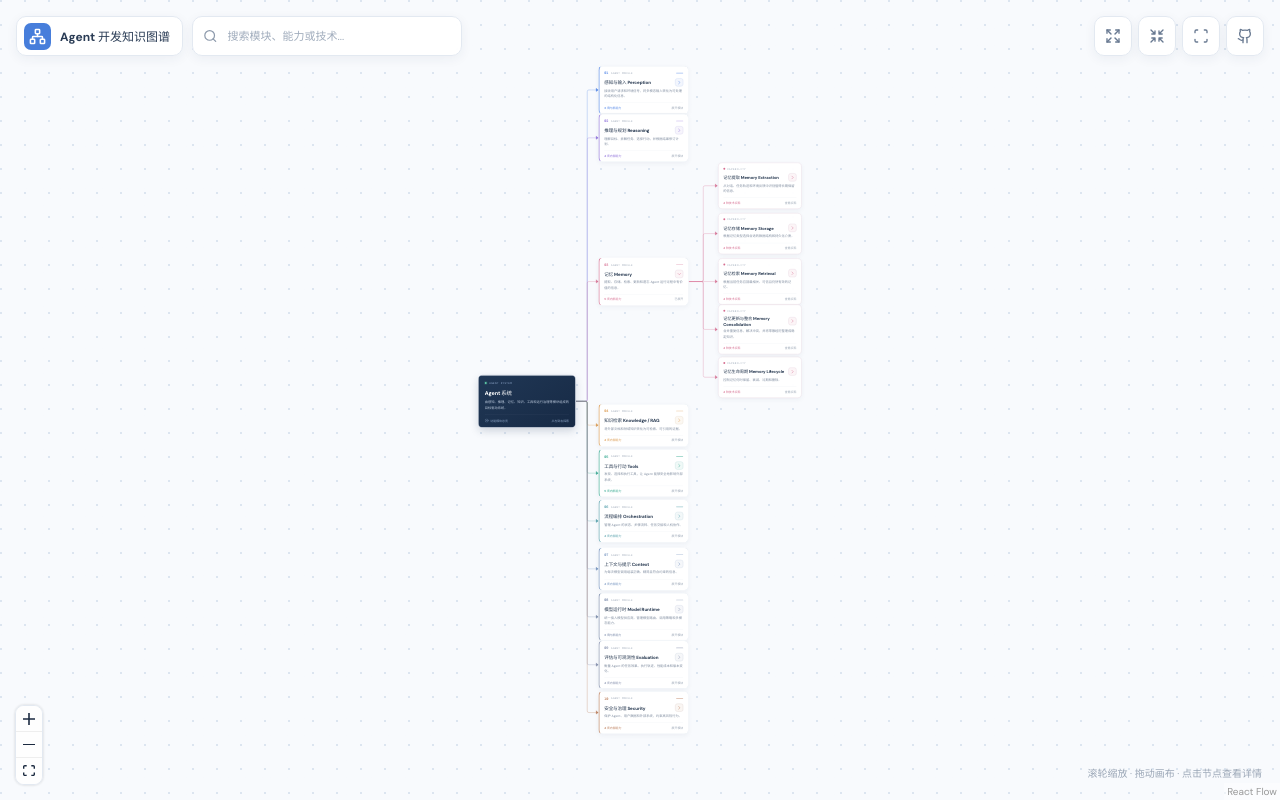
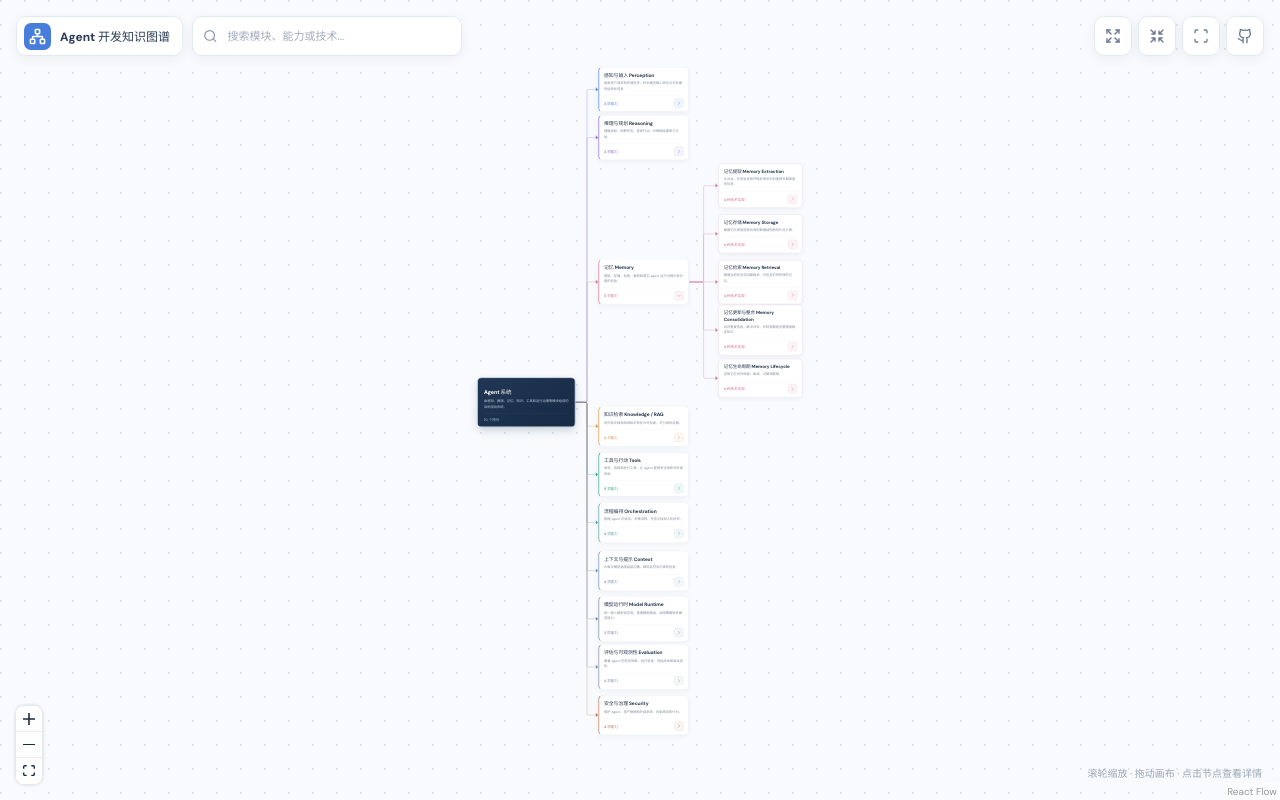
Before and after one commit to RIVERS0FT/Agent, a React (Vite) app: page / in a window 1280 px wide. Built offline with nearby package versions, Linux system fonts and the light colour scheme.

Commit message:
ui: simplify knowledge nodes and improve insight typography

```diff
--- a/src/components/KnowledgeNode.tsx
+++ b/src/components/KnowledgeNode.tsx
@@ -1,4 +1,4 @@
-import { ChevronDown, ChevronRight, CircleDot } from "lucide-react";
+import { ChevronDown, ChevronRight } from "lucide-react";
 import { Handle, Position, type Node, type NodeProps } from "@xyflow/react";
 import type { CSSProperties } from "react";
 import type { KnowledgeNodeData } from "../types";
@@ -6,19 +6,20 @@ import type { KnowledgeNodeData } from "../types";
 type KnowledgeFlowNode = Node<KnowledgeNodeData, "knowledge">;
 
 function ExpandButton({ data }: { data: KnowledgeNodeData }) {
-  if (!data.hasChildren) return null;
+  if (!data.hasChildren || data.kind === "root") return null;
+
   return (
     <button
       type="button"
       className="expand-node-button nodrag"
-      aria-label={data.expanded ? "收起下级" : "展开下级"}
-      title={data.expanded ? "收起下级" : "展开下级"}
+      aria-label={data.expanded ? "收起下级节点" : "展开下级节点"}
+      title={data.expanded ? "收起下级节点" : "展开下级节点"}
       onClick={(event) => {
         event.stopPropagation();
         data.onToggle(data.item.id);
       }}
     >
-      {data.expanded ? <ChevronDown size={16} /> : <ChevronRight size={16} />}
+      {data.expanded ? <ChevronDown size={17} /> : <ChevronRight size={17} />}
     </button>
   );
 }
@@ -30,6 +31,13 @@ export function KnowledgeNode({ data, selected }: NodeProps<KnowledgeFlowNode>)
     ((selected || data.selected) ? " is-selected" : "");
 
   const accentStyle = { "--node-accent": data.color } as CSSProperties;
+  const childCount = data.item.children?.length ?? 0;
+  const countLabel =
+    data.kind === "root"
+      ? childCount + " 个模块"
+      : data.kind === "module"
+        ? childCount + " 项能力"
+        : childCount + " 种技术实现";
 
   return (
     <div className={className} style={accentStyle}>
@@ -53,74 +61,20 @@ export function KnowledgeNode({ data, selected }: NodeProps<KnowledgeFlowNode>)
         />
       )}
 
-      {data.kind === "root" && (
-        <>
-          <div className="root-node-kicker">
-            <span className="root-node-pulse" />
-            <span>AGENT SYSTEM</span>
-          </div>
-          <h2>{data.item.title}</h2>
-          <p>{data.item.summary}</p>
-          <div className="root-node-bottom">
-            <span><CircleDot size={12} /> 功能模块总览</span>
-            <span>从左到右探索</span>
-          </div>
-        </>
-      )}
+      <div className="node-main">
+        {data.kind === "root" ? (
+          <h2 className="node-title">{data.item.title}</h2>
+        ) : (
+          <h3 className="node-title">{data.item.title}</h3>
+        )}
+        <p className="node-summary">{data.item.summary}</p>
+      </div>
 
-      {data.kind === "module" && (
-        <>
-          <div className="module-node-top">
-            <span className="module-index">{data.indexLabel}</span>
-            <span className="module-kicker">AGENT MODULE</span>
-            <span className="module-accent" />
-          </div>
-          <div className="module-title-row">
-            <h3>{data.item.title}</h3>
-            <ExpandButton data={data} />
-          </div>
-          <p>{data.item.summary}</p>
-          <div className="module-node-bottom">
-            <span>{data.item.children?.length ?? 0} 项内部能力</span>
-            <span>{data.expanded ? "已展开" : "展开模块"}</span>
-          </div>
-        </>
-      )}
-
-      {data.kind === "capability" && (
-        <>
-          <div className="capability-node-top">
-            <span className="capability-node-dot" />
-            <span>CAPABILITY</span>
-          </div>
-          <div className="capability-title-row">
-            <h3>{data.item.title}</h3>
-            <ExpandButton data={data} />
-          </div>
-          <p>{data.item.summary}</p>
-          <div className="capability-node-bottom">
-            <span>{data.item.children?.length ?? 0} 种技术实现</span>
-            <span>{data.expanded ? "已展开" : "查看实现"}</span>
-          </div>
-        </>
-      )}
-
-      {data.kind === "implementation" && (
-        <>
-          <div className="implementation-node-kicker">
-            <span className="implementation-node-dot" />
-            <span>IMPLEMENTATION</span>
-          </div>
-          <h3>{data.item.title}</h3>
-          <p>{data.item.summary}</p>
-          {!!data.item.tags?.length && (
-            <div className="implementation-node-tags">
-              {data.item.tags.slice(0, 2).map((tag) => (
-                <span key={tag}>{tag}</span>
-              ))}
-            </div>
-          )}
-        </>
+      {data.hasChildren && (
+        <div className="node-footer">
+          <span className="node-child-count">{countLabel}</span>
+          <ExpandButton data={data} />
+        </div>
       )}
     </div>
   );
--- a/src/index.css
+++ b/src/index.css
@@ -183,3 +183,104 @@ a { color: inherit; text-decoration: none; }
     transition-duration: 0.01ms !important;
   }
 }
+
+/* NODE CONTENT: minimal title, summary and child controls */
+.knowledge-node {
+  display: flex;
+  flex-direction: column;
+  gap: 0;
+}
+
+.node-main {
+  min-width: 0;
+}
+
+.node-title {
+  margin: 0;
+  color: #24364e;
+  font-size: 15px;
+  font-weight: 700;
+  letter-spacing: -0.02em;
+  line-height: 1.4;
+  overflow-wrap: anywhere;
+}
+
+.node-summary {
+  margin: 7px 0 0;
+  color: #7e8b9e;
+  font-size: 12px;
+  line-height: 1.7;
+  overflow-wrap: anywhere;
+}
+
+.node-root .node-title {
+  color: #fff;
+  font-size: 17px;
+}
+
+.node-root .node-summary {
+  color: #c0cee0;
+}
+
+.node-footer {
+  display: flex;
+  align-items: center;
+  justify-content: space-between;
+  gap: 8px;
+  margin-top: 12px;
+  padding-top: 9px;
+  border-top: 1px solid #eff2f6;
+}
+
+.node-root .node-footer {
+  border-top-color: rgba(199, 216, 240, 0.14);
+}
+
+.node-child-count {
+  color: var(--node-accent);
+  font-size: 11px;
+  font-weight: 600;
+}
+
+.node-root .node-child-count {
+  color: #91a9c9;
+}
+
+.node-capability .node-title,
+.node-implementation .node-title {
+  font-size: 14px;
+}
+
+.node-implementation .node-summary {
+  font-size: 12px;
+}
+
+.expand-node-button {
+  width: 28px;
+  height: 28px;
+  display: grid;
+  flex: 0 0 auto;
+  place-items: center;
+  padding: 0;
+  border: 1px solid color-mix(in srgb, var(--node-accent) 24%, #e7edf4);
+  border-radius: 7px;
+  color: var(--node-accent);
+  background: color-mix(in srgb, var(--node-accent) 7%, white);
+  transition: background 150ms ease;
+}
+
+.expand-node-button:hover {
+  background: color-mix(in srgb, var(--node-accent) 13%, white);
+}
+
+/* NODE INSIGHT: larger, more readable body typography */
+.detail-panel-status { font-size: 11px; }
+.detail-kind { font-size: 10px; }
+.detail-panel h2 { font-size: 23px; }
+.detail-section-title h3 { font-size: 13px; }
+.detail-description { font-size: 13px; line-height: 1.85; }
+.detail-summary { font-size: 14px; line-height: 1.75; }
+.detail-points li { font-size: 13px; line-height: 1.8; }
+.detail-tags span { font-size: 11px; }
+.detail-child-item strong { font-size: 12px; }
+.detail-resources a { font-size: 12px; }
```
